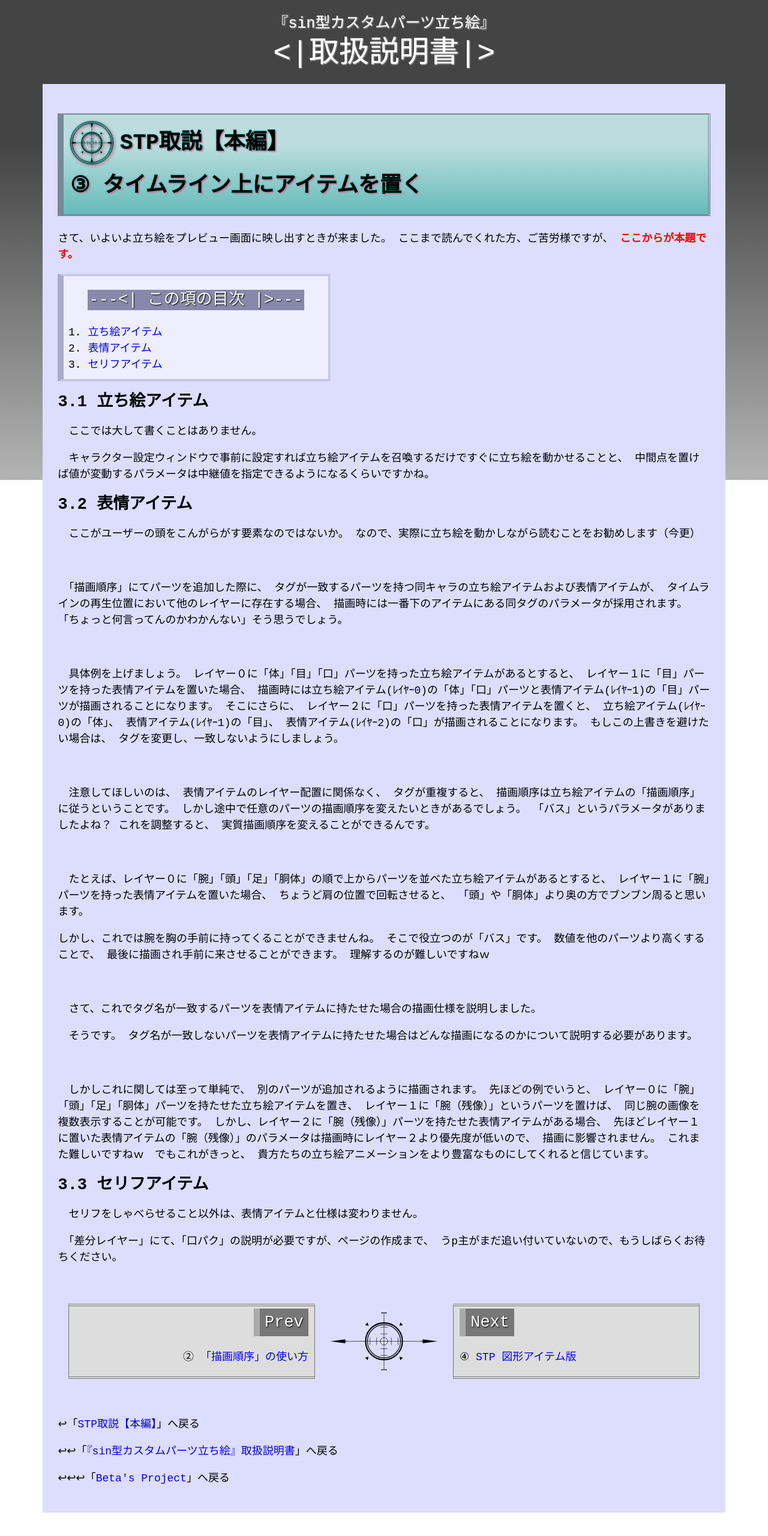
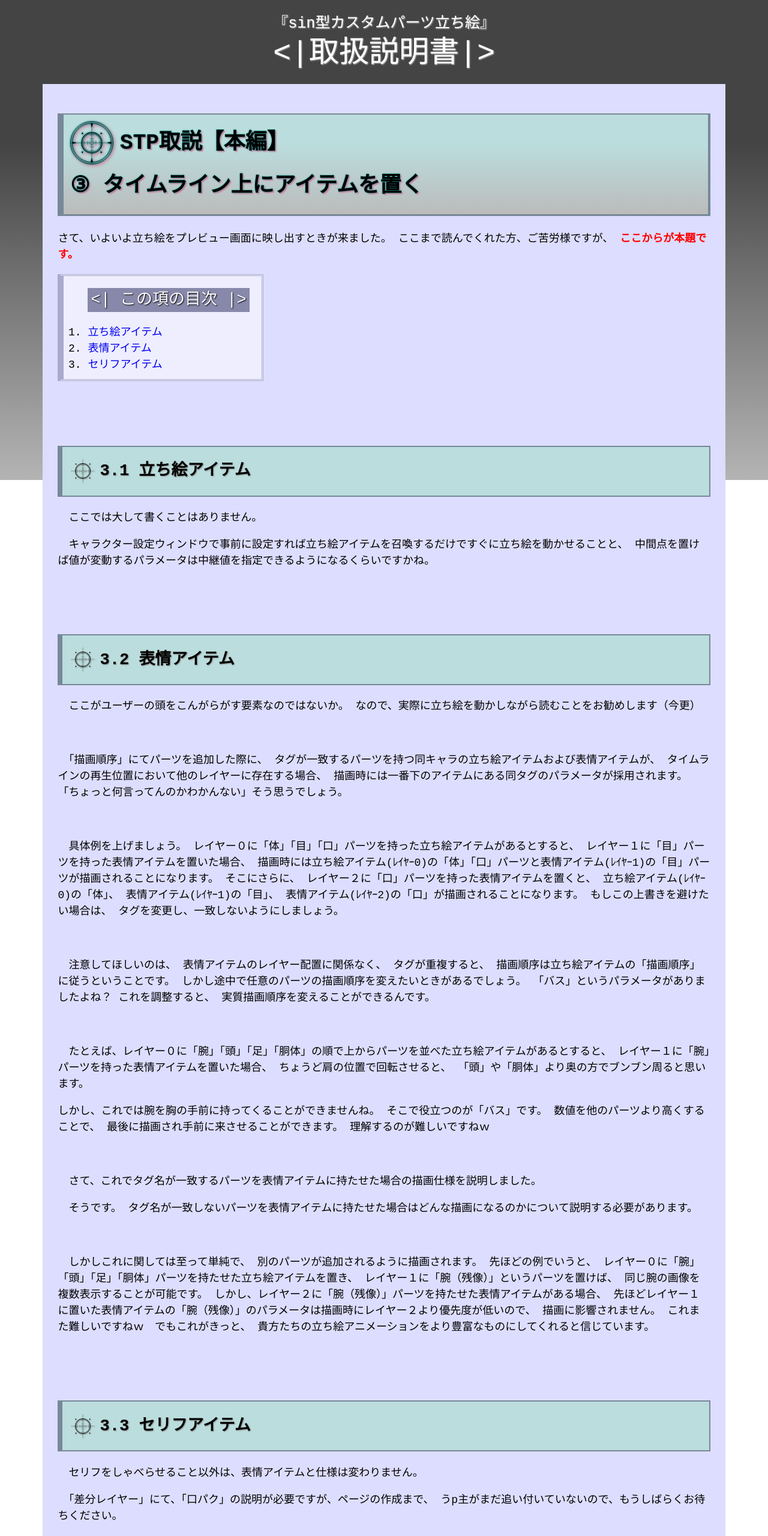
Before and after one commit to sinBetaKun/BetaJS, a website: page pages/stp/main/chapter3/index.html in a window 1280 px wide. Shown: the top 2560 px of the page at 60% size. Before the commit the page ends 2521 px from the top, so only its background shows below. Drawn offline with Linux system fonts and the light colour scheme.

Commit message:
サイトのスタイル変更

```diff
--- a/pages/stp/css/style.css
+++ b/pages/stp/css/style.css
@@ -23,7 +23,7 @@ body::after {
     border-left: solid #AAC 10px;
     padding-left: 40px;
     padding-bottom: 10px;
-    padding-right: 40px;
+    padding-right: 20px;
     width:fit-content;
 }
 
@@ -34,8 +34,8 @@ body::after {
     color: #fff;
     text-shadow: 1px 1px 2px black;
     background-color: #88A;
-    padding: 2px;
-    content: "---<| この項の目次 |>---";
+    padding: 5px;
+    content: "<| この項の目次 |>";
 }
 
 .next_and_prev {
@@ -59,7 +59,7 @@ body::after {
 }
 
 .next_page {
-    text-align: left;
+    text-align: center;
     background:#DDD;
     border: solid #777 1px;
     border-top: double #777 4px;
@@ -69,8 +69,11 @@ body::after {
     margin: 1em;
     padding-left: 10px;
     padding-right: 10px;
-    line-height: 1.5em;
+    line-height: 1em;
     width:100%;
+}
+.next_page p{
+    text-align: left;
 }
 
 .next_page::before {
@@ -85,7 +88,7 @@ body::after {
 }
 
 .prev_page {
-    text-align: right;
+    text-align: center;
     background:#DDD;
     border: solid #777 1px;
     border-top: double #777 4px;
@@ -94,8 +97,11 @@ body::after {
     margin: 1em;
     padding-left: 10px;
     padding-right: 10px;
-    line-height: 1.5em;
+    line-height: 1em;
     width:100%;
+}
+.prev_page p{
+    text-align: left;
 }
 
 .prev_page::before {
@@ -160,19 +166,19 @@ a:visited {
 
 a:hover {
     color:palevioletred;
-    text-decoration:underline;
+    text-decoration: underline;
 }
 
 h1 {
     text-shadow: 0px 0px 2px lightseagreen, 0px 0px 2px lightseagreen, 2px 2px 2px palevioletred;
     border-bottom:lightslategray solid 3px;
     border-left: lightslategray solid 10px;
-    border-right: lightslategray double 4px;
+    border-right: lightslategray solid 4px;
     border-top: lightslategray solid 2px;
     background: #BDD;
     background:-moz-linear-gradient(top, #BDD 30%, #BBB 100%);
     background:-webkit-linear-gradient(top, #BDD 30%, #BBB 100%);
-    background:linear-gradient(to bottom, #BDD 30%, #6BB 100%);
+    background:linear-gradient(bottom, #BDD 30%, #6BB 100%);
     padding: 0.3em;
     line-height: 2em;
 }
@@ -182,12 +188,46 @@ h1::before {
     content: "";
     display: inline-block;
     background-image: url("/stp/icons/sin-beta_h1.svg");
-    background-size: cover;
+    background-size: contain;
     background-repeat: no-repeat;
     filter: drop-shadow(0px 0px 1px lightseagreen) drop-shadow(0px 0px 1px lightseagreen) drop-shadow(2px 2px 2px palevioletred);
     width: 2em;
     height: 2em;
     margin-right: 0.3em;
+}
+
+h2 {
+    text-shadow: 1px 1px 2px gray;
+    border-bottom:lightslategray solid 2px;
+    border-left: lightslategray solid 8px;
+    border-right: lightslategray solid 2px;
+    border-top: lightslategray solid 2px;
+    background: #BDD;
+    margin-top: 4em;
+    padding: 0.5em;
+    line-height: 2em;
+}
+
+h2::before {
+    vertical-align: middle;
+    content: "";
+    display: inline-block;
+    background-image: url("/stp/icons/sin-beta_h2.svg");
+    background-size: contain;
+    background-repeat: no-repeat;
+    filter: drop-shadow(1px 1px 1px gray);
+    width: 1.5em;
+    height: 1.5em;
+    margin-right: 0.3em;
+}
+
+h3 {
+    border-left: lightslategray solid 5px;
+    background: #BDD;
+    margin-top: 3em;
+    padding: 0.5em;
+    padding-left: 1.5em;
+    line-height: 2em;
 }
 
 
--- a/pages/stp/template/header.html
+++ b/pages/stp/template/header.html
@@ -1,7 +1,9 @@
-<dir class="headchar">
-    <p>『sin型カスタムパーツ立ち絵』</p>
-    <p class="subhead">&lt;|取扱説明書|&gt;</p>
-</dir>
+<a href="/stp/index.html">
+    <div class="headchar">
+        <p>『sin型カスタムパーツ立ち絵』</p>
+        <p class="subhead">&lt;|取扱説明書|&gt;</p>
+    </div>
+</a>
 <style>
     .headchar {
         padding: 0%;
@@ -10,6 +12,7 @@
         color: #fff;
         font-size: 25px;
         line-height: 0%;
+        text-decoration: dashed;
         text-shadow: 1px 1px 2px silver;
     }
 
```
Also changed, not shown: pages/stp/icons/sin-beta_h2.svg (added).
